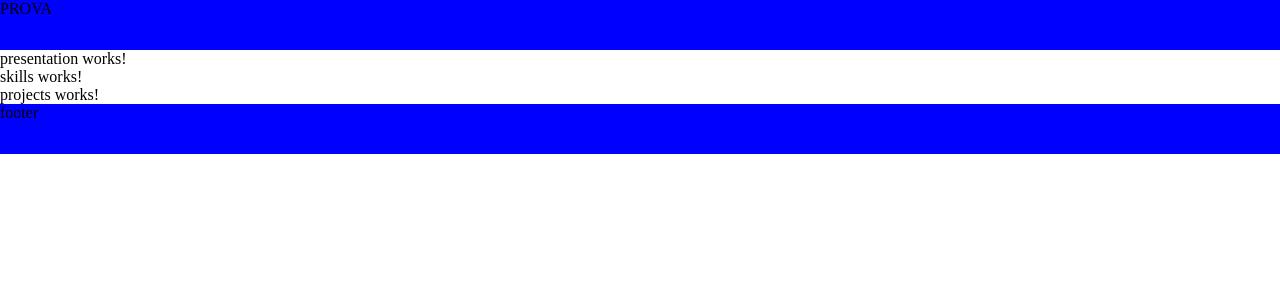
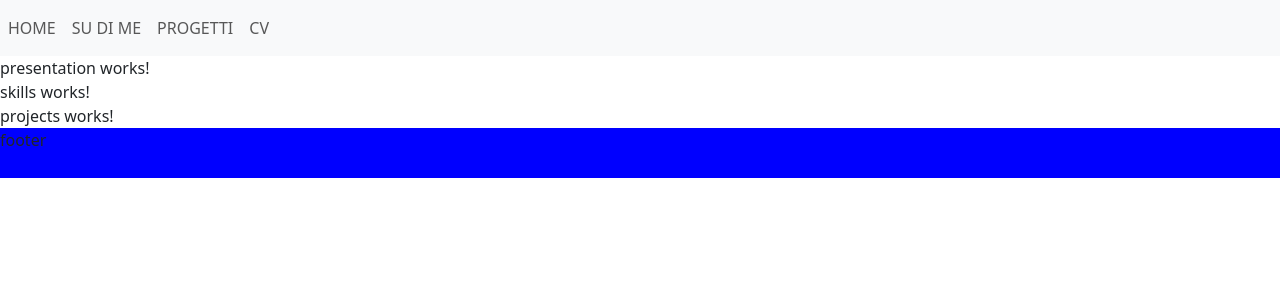
Before and after one commit to erGaBs/Portfolio, an Angular app in the folder GabrielPortfolio/: page / in a window 1280 px wide. Shown: the top 300 px of the page. Built offline with nearby package versions, Linux system fonts and the light colour scheme.

Commit message:
fix grafici header

```diff
--- a/GabrielPortfolio/angular.json
+++ b/GabrielPortfolio/angular.json
@@ -25,6 +25,7 @@
               "src/assets"
             ],
             "styles": [
+              "node_modules/bootstrap/dist/css/bootstrap.min.css",
               "src/styles.css"
             ],
             "scripts": []
--- a/GabrielPortfolio/src/app/components/main/header/header.component.css
+++ b/GabrielPortfolio/src/app/components/main/header/header.component.css
@@ -1,5 +1,6 @@
-nav{
-    width:100%;
-    height:50px;
-    background-color: blue;
-}
+@media screen and (max-width: 992px) {
+    a {
+      display: flex;
+      justify-content: center;
+    }
+  }
--- a/GabrielPortfolio/src/app/components/main/header/header.component.html
+++ b/GabrielPortfolio/src/app/components/main/header/header.component.html
@@ -1,3 +1,21 @@
-<nav>
-  PROVA
+<nav class="navbar navbar-expand-lg navbar-light bg-light">
+  <button class="navbar-toggler m-auto" type="button" data-toggle="collapse" data-target="#navbarNav" aria-controls="navbarNav" aria-expanded="false" aria-label="Toggle navigation">
+    <span class="navbar-toggler-icon"></span>
+  </button>
+  <div class="collapse navbar-collapse" id="navbarNav">
+    <ul class="navbar-nav">
+      <li class="nav-item active">
+        <a class="nav-link" href="#">HOME</a>
+      </li>
+      <li class="nav-item">
+        <a class="nav-link" href="#">SU DI ME</a>
+      </li>
+      <li class="nav-item">
+        <a class="nav-link" href="#">PROGETTI</a>
+      </li>
+      <li class="nav-item">
+        <a class="nav-link" href="#">CV</a>
+      </li>
+    </ul>
+  </div>
 </nav>
--- a/GabrielPortfolio/src/index.html
+++ b/GabrielPortfolio/src/index.html
@@ -6,6 +6,14 @@
   <base href="/">
   <meta name="viewport" content="width=device-width, initial-scale=1">
   <link rel="icon" type="image/x-icon" href="favicon.ico">
+
+  <script src="https://cdn.jsdelivr.net/npm/bootstrap@5.3.3/dist/js/bootstrap.bundle.min.js" integrity="sha384-YvpcrYf0tY3lHB60NNkmXc5s9fDVZLESaAA55NDzOxhy9GkcIdslK1eN7N6jIeHz" crossorigin="anonymous"></script>
+  <script src="https://cdn.jsdelivr.net/npm/@popperjs/core@2.11.8/dist/umd/popper.min.js" integrity="sha384-I7E8VVD/ismYTF4hNIPjVp/Zjvgyol6VFvRkX/vR+Vc4jQkC+hVqc2pM8ODewa9r" crossorigin="anonymous"></script>
+  <script src="https://cdn.jsdelivr.net/npm/bootstrap@5.3.3/dist/js/bootstrap.min.js" integrity="sha384-0pUGZvbkm6XF6gxjEnlmuGrJXVbNuzT9qBBavbLwCsOGabYfZo0T0to5eqruptLy" crossorigin="anonymous"></script>
+  <script src="https://code.jquery.com/jquery-3.4.1.slim.min.js" integrity="sha384-J6qa4849blE2+poT4WnyKhv5vZF5SrPo0iEjwBvKU7imGFAV0wwj1yYfoRSJoZ+n" crossorigin="anonymous"></script>
+  <script src="https://cdn.jsdelivr.net/npm/popper.js@1.16.0/dist/umd/popper.min.js" integrity="sha384-Q6E9RHvbIyZFJoft+2mJbHaEWldlvI9IOYy5n3zV9zzTtmI3UksdQRVvoxMfooAo" crossorigin="anonymous"></script>
+  <script src="https://cdn.jsdelivr.net/npm/bootstrap@4.4.1/dist/js/bootstrap.min.js" integrity="sha384-wfSDF2E50Y2D1uUdj0O3uMBJnjuUD4Ih7YwaYd1iqfktj0Uod8GCExl3Og8ifwB6" crossorigin="anonymous"></script>
+
 </head>
 <body>
   <app-root></app-root>
```
